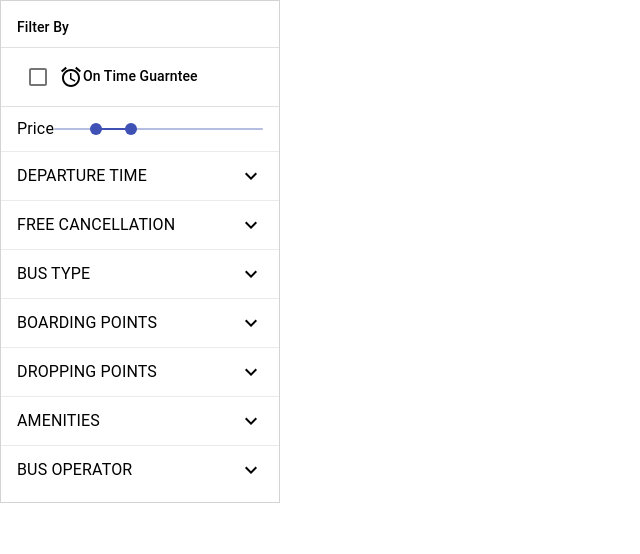
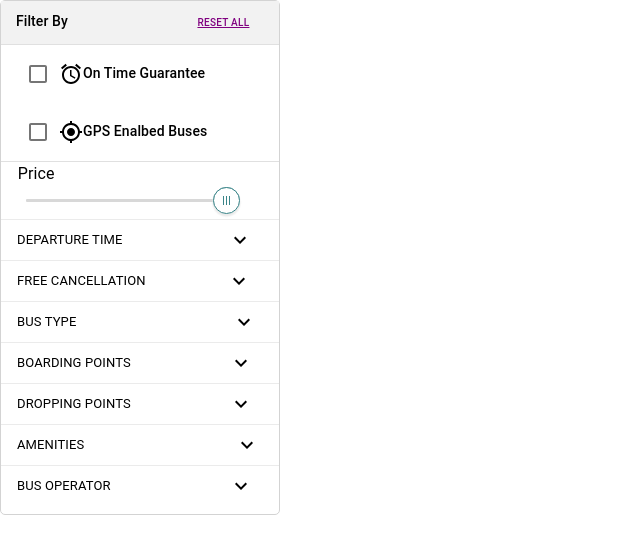
Before and after one commit to satwikn07/EaseMyTrip_clone, a React (Create React App) app: page /filters in a window 1280 px wide. Shown: the top 554 px of the page, without its empty margins (0-640 px from the left). Built offline with nearby package versions, Linux system fonts and the light colour scheme.

Commit message:
filterCompleted

```diff
--- a/src/Components/Filters/Filter.module.css
+++ /dev/null
@@ -1,3 +0,0 @@
-.textSize{
-    font-size: 2px;
-}
--- a/src/Components/Filters/FilterAmenities.jsx
+++ b/src/Components/Filters/FilterAmenities.jsx
@@ -2,7 +2,6 @@ import React from 'react';
 import { makeStyles } from '@material-ui/core/styles';
 import List from '@material-ui/core/List';
 import ListItem from '@material-ui/core/ListItem';
-import ListItemText from '@material-ui/core/ListItemText';
 import Collapse from '@material-ui/core/Collapse';
 import ExpandLess from '@material-ui/icons/ExpandLess';
 import ExpandMore from '@material-ui/icons/ExpandMore';
@@ -15,6 +14,10 @@ const useStyles = makeStyles((theme) => ({
       width: '100%',
       maxWidth: 280,
       backgroundColor: theme.palette.background.paper,
+    },
+    departureButton : {
+        fontSize: "13px",
+        marginRight: "151px"
     },
     textSize: {
         fontSize: "10px"
@@ -32,7 +35,7 @@ export const FilterAmenities = () => {
     return (
         <div>
             <ListItem button onClick={handleAmenities}>
-                <ListItemText primary="AMENITIES" />
+            <Typography className = {classes.departureButton}>AMENITIES</Typography>
                 {amenities ? <ExpandLess /> : <ExpandMore />}
             </ListItem>
                 <Collapse in={amenities} timeout="auto" unmountOnExit>
--- a/src/Components/Filters/FilterBoarding.jsx
+++ b/src/Components/Filters/FilterBoarding.jsx
@@ -2,7 +2,6 @@ import React from 'react';
 import { makeStyles } from '@material-ui/core/styles';
 import List from '@material-ui/core/List';
 import ListItem from '@material-ui/core/ListItem';
-import ListItemText from '@material-ui/core/ListItemText';
 import Collapse from '@material-ui/core/Collapse';
 import ExpandLess from '@material-ui/icons/ExpandLess';
 import ExpandMore from '@material-ui/icons/ExpandMore';
@@ -15,6 +14,10 @@ const useStyles = makeStyles((theme) => ({
       width: '100%',
       maxWidth: 280,
       backgroundColor: theme.palette.background.paper,
+    },
+    departureButton : {
+        fontSize: "13px",
+        marginRight: "98px"
     },
     textSize: {
         fontSize: "10px"
@@ -31,12 +34,12 @@ export const FilterBoarding = () => {
     return (
         <div>
             <ListItem button onClick={handleBoarding}>
-                <ListItemText primary="BOARDING POINTS" />
+            <Typography className = {classes.departureButton}>BOARDING POINTS</Typography>
                 {boarding ? <ExpandLess /> : <ExpandMore />}
-            </ListItem>
+            </ListItem >
                 <Collapse in={boarding} timeout="auto" unmountOnExit>
-                    <List component="div" disablePadding>
-                    <ListItem button className={classes.nested}>
+                    <List component="div" disablePadding >
+                        <ListItem button className={classes.nested}>
                             <Checkbox
                                 color="primary"
                                 inputProps={{ 'aria-label': 'secondary checkbox' }}
@@ -64,7 +67,7 @@ export const FilterBoarding = () => {
                             <Checkbox
                                 color="primary"
                                 inputProps={{ 'aria-label': 'secondary checkbox' }}
-                            /> <Typography>Panjagutta</Typography>
+                            /> <Typography >Panjagutta</Typography>
                         </ListItem>
                     </List>
                 </Collapse>
--- a/src/Components/Filters/FilterBusType.jsx
+++ b/src/Components/Filters/FilterBusType.jsx
@@ -2,7 +2,6 @@ import React from 'react';
 import { makeStyles } from '@material-ui/core/styles';
 import List from '@material-ui/core/List';
 import ListItem from '@material-ui/core/ListItem';
-import ListItemText from '@material-ui/core/ListItemText';
 import Collapse from '@material-ui/core/Collapse';
 import ExpandLess from '@material-ui/icons/ExpandLess';
 import ExpandMore from '@material-ui/icons/ExpandMore';
@@ -15,6 +14,10 @@ const useStyles = makeStyles((theme) => ({
       width: '100%',
       maxWidth: 280,
       backgroundColor: theme.palette.background.paper,
+    },
+    departureButton : {
+        fontSize: "13px",
+        marginRight: "156px"
     },
     textSize: {
         fontSize: "10px"
@@ -30,7 +33,7 @@ export const FilterBusType = () => {
     return (
         <div>
             <ListItem button onClick={handleBusType}>
-                <ListItemText primary="BUS TYPE" />
+            <Typography className = {classes.departureButton}>BUS TYPE</Typography>
                 {busType ? <ExpandLess /> : <ExpandMore />}
             </ListItem>
                 <Collapse in={busType} timeout="auto" unmountOnExit>
--- a/src/Components/Filters/FilterCancellation.jsx
+++ b/src/Components/Filters/FilterCancellation.jsx
@@ -2,7 +2,6 @@ import React from 'react';
 import { makeStyles } from '@material-ui/core/styles';
 import List from '@material-ui/core/List';
 import ListItem from '@material-ui/core/ListItem';
-import ListItemText from '@material-ui/core/ListItemText';
 import Collapse from '@material-ui/core/Collapse';
 import ExpandLess from '@material-ui/icons/ExpandLess';
 import ExpandMore from '@material-ui/icons/ExpandMore';
@@ -16,10 +15,14 @@ const useStyles = makeStyles((theme) => ({
         maxWidth: 280,
         backgroundColor: theme.palette.background.paper,
     },
+    departureButton : {
+        fontSize: "13px",
+        marginRight: "33%"
+    },
         textSize: {
             fontSize: "10px"
         }
-  }));
+}));
 
 
 export const FilterCancellation = () => {
@@ -31,7 +34,7 @@ export const FilterCancellation = () => {
     return (
         <div>
             <ListItem button onClick={handleCancellation}>
-            <ListItemText primary="FREE CANCELLATION"/>
+            <Typography className = {classes.departureButton}>FREE CANCELLATION</Typography>
             {cancellation ? <ExpandLess /> : <ExpandMore />}
         </ListItem>
             <Collapse in={cancellation} timeout="auto" unmountOnExit>
--- a/src/Components/Filters/FilterDeparture.jsx
+++ b/src/Components/Filters/FilterDeparture.jsx
@@ -2,7 +2,6 @@ import React from 'react';
 import { makeStyles } from '@material-ui/core/styles';
 import List from '@material-ui/core/List';
 import ListItem from '@material-ui/core/ListItem';
-import ListItemText from '@material-ui/core/ListItemText';
 import Collapse from '@material-ui/core/Collapse';
 import ExpandLess from '@material-ui/icons/ExpandLess';
 import ExpandMore from '@material-ui/icons/ExpandMore';
@@ -18,6 +17,10 @@ const useStyles = makeStyles((theme) => ({
       width: '100%',
       maxWidth: 280,
       backgroundColor: theme.palette.background.paper,
+    },
+    departureButton : {
+        fontSize: "13px",
+        marginRight: "43%"
     },
     textSize: {
         fontSize: "9px"
@@ -39,12 +42,12 @@ export const FilterDeparture = () => {
     return (
         <div>
             <ListItem button onClick={handleDeparture}>
-            <ListItemText primary="DEPARTURE TIME" className = {classes.textSize} />
+                <Typography className = {classes.departureButton}>DEPARTURE TIME</Typography>
             {departure ? <ExpandLess /> : <ExpandMore />}
         </ListItem>
             <Collapse in={departure} timeout="auto" unmountOnExit>
                 <List component="div" disablePadding>
-                    <ListItem button className={classes.nested}>
+                    <ListItem >
                         <Button className = {classes.outline} ><WbSunnyOutlinedIcon/> <br /> <Typography className = {classes.textSize}  >Before 6 AM</Typography> </Button>
                         <Button className = {classes.outline}><Brightness5OutlinedIcon/> <br /> <Typography className = {classes.textSize}  > 6 AM - 12 PM</Typography> </Button>
                         <Button className = {classes.outline}><Brightness4OutlinedIcon/> <br /> <Typography className = {classes.textSize} >12 PM - 6 PM</Typography> </Button>
--- a/src/Components/Filters/FilterDropping.jsx
+++ b/src/Components/Filters/FilterDropping.jsx
@@ -2,7 +2,6 @@ import React from 'react';
 import { makeStyles } from '@material-ui/core/styles';
 import List from '@material-ui/core/List';
 import ListItem from '@material-ui/core/ListItem';
-import ListItemText from '@material-ui/core/ListItemText';
 import Collapse from '@material-ui/core/Collapse';
 import ExpandLess from '@material-ui/icons/ExpandLess';
 import ExpandMore from '@material-ui/icons/ExpandMore';
@@ -16,6 +15,10 @@ const useStyles = makeStyles((theme) => ({
       width: '100%',
       maxWidth: 280,
       backgroundColor: theme.palette.background.paper,
+    },
+    departureButton : {
+        fontSize: "13px",
+        marginRight: "98px"
     },
     textSize: {
         fontSize: "10px"
@@ -33,7 +36,7 @@ export const FilterDropping = () => {
     return (
         <div>
             <ListItem button onClick={handleDropping}>
-                <ListItemText primary="DROPPING POINTS" />
+            <Typography className = {classes.departureButton}>DROPPING POINTS</Typography>
                 {dropping ? <ExpandLess /> : <ExpandMore />}
             </ListItem>
                 <Collapse in={dropping} timeout="auto" unmountOnExit>
--- a/src/Components/Filters/FilterOperator.jsx
+++ b/src/Components/Filters/FilterOperator.jsx
@@ -3,12 +3,12 @@ import { makeStyles } from '@material-ui/core/styles';
 import List from '@material-ui/core/List';
 import ListItem from '@material-ui/core/ListItem';
 import ListItemText from '@material-ui/core/ListItemText';
-
 import Collapse from '@material-ui/core/Collapse';
 import ExpandLess from '@material-ui/icons/ExpandLess';
 import ExpandMore from '@material-ui/icons/ExpandMore';
 import StarBorder from '@material-ui/icons/StarBorder';
 import ListItemIcon from '@material-ui/core/ListItemIcon';
+import { Typography } from '@material-ui/core';
 
 const useStyles = makeStyles((theme) => ({
     root: {
@@ -16,6 +16,10 @@ const useStyles = makeStyles((theme) => ({
       width: '100%',
       maxWidth: 280,
       backgroundColor: theme.palette.background.paper,
+    },
+    departureButton : {
+        fontSize: "13px",
+        marginRight: "118px"
     },
     textSize: {
         fontSize: "10px"
@@ -31,7 +35,7 @@ export const FilterOperator = () => {
     return (
         <div>
             <ListItem button onClick={handleOperator}>
-                <ListItemText primary="BUS OPERATOR" variant = "subtitle2" />
+            <Typography className = {classes.departureButton}>BUS OPERATOR</Typography>
                 {operator ? <ExpandLess /> : <ExpandMore />}
             </ListItem>
                 <Collapse in={operator} timeout="auto" unmountOnExit>
--- a/src/Components/Filters/Filters.jsx
+++ b/src/Components/Filters/Filters.jsx
@@ -1,11 +1,12 @@
 import React from 'react';
-import { makeStyles } from '@material-ui/core/styles';
+import { withStyles, makeStyles } from '@material-ui/core/styles';
 import List from '@material-ui/core/List';
 import ListItem from '@material-ui/core/ListItem';
 import Divider from '@material-ui/core/Divider';
-import { Typography } from '@material-ui/core';
+import { Button, Grid, Typography } from '@material-ui/core';
 import Checkbox from '@material-ui/core/Checkbox';
 import { Alarm } from '@material-ui/icons';
+import GpsFixedIcon from '@material-ui/icons/GpsFixed';
 import Slider from '@material-ui/core/Slider';
 import { FilterAmenities } from './FilterAmenities';
 import { FilterDropping } from './FilterDropping';
@@ -19,46 +20,106 @@ import { FilterOperator } from './FilterOperator';
 const useStyles = makeStyles((theme) => ({
     root: {
         border: "1px solid lightgrey",
-      width: '100%',
-      maxWidth: 280,
-      backgroundColor: theme.palette.background.paper,
+        borderRadius: "5px",
+        width: '100%',
+        maxWidth: 280,
+        backgroundColor: theme.palette.background.paper,
     },
-    textSize: {
-        fontSize: "10px"
+    resetButton: {
+        fontSize: "10px",
+        color: "purple",
+        textDecoration: "underline",
+        marginLeft: "43%"
+    },
+    headingBackground: {
+        background: "#F2F2F2",
+        padding: "7px",
+        marginTop: "-3%"
     }
   }));
 
 export const Filters = () => {
 
     const classes = useStyles();
-    const [value, setValue] = React.useState([20, 37]);
 
-    const handleChange = (event, newValue) => {
-        setValue(newValue);
-    };
+    const AirbnbSlider = withStyles({
+        root: {
+          color: '#3a8589',
+          height: 3,
+          padding: '13px 0',
+          marginLeft: 25,
+          width: 200
+        },
+        thumb: {
+          height: 27,
+          width: 27,
+          backgroundColor: '#fff',
+          border: '1px solid currentColor',
+          marginTop: -12,
+          marginLeft: -13,
+          boxShadow: '#ebebeb 0 2px 2px',
+          '&:focus, &:hover, &$active': {
+            boxShadow: '#ccc 0 2px 3px 1px',
+          },
+          '& .bar': {
+            // display: inline-block !important;
+            height: 9,
+            width: 1,
+            backgroundColor: 'currentColor',
+            marginLeft: 1,
+            marginRight: 1,
+          },
+        },
+        active: {},
+        track: {
+          height: 3,
+        },
+        rail: {
+          color: '#d8d8d8',
+          opacity: 1,
+          height: 3,
+        },
+      })(Slider);
+
+    function AirbnbThumbComponent(props) {
+        return (
+          <span {...props}>
+            <span className="bar" />
+            <span className="bar" />
+            <span className="bar" />
+          </span>
+        );
+      }
 
     return (
       <List component="nav" className={classes.root} aria-label="mailbox folders">
-        <ListItem button>
-          <Typography variant = "subtitle2" >Filter By</Typography>
+        <ListItem className = {classes.headingBackground} >
+          <Typography variant = "subtitle2" style = {{marginLeft: "3%"}} >Filter By</Typography>
+          <Button variant = "subtitle2" className = {classes.resetButton} >Reset All</Button>
         </ListItem>
         <Divider />
-        <ListItem button divider>
+        <ListItem >
             <Checkbox
                 color="primary"
                 inputProps={{ 'aria-label': 'secondary checkbox' }}
             />
-            <Alarm/><Typography variant = "subtitle2" >On Time Guarntee</Typography>
+            <Alarm/> <Typography variant = "subtitle2" >On Time Guarantee</Typography>
         </ListItem>
-        <ListItem button>
-          <Typography>Price</Typography>
-          <Slider
-                value={value}
-                onChange={handleChange}
-                valueLabelDisplay="auto"
-                aria-labelledby="range-slider"
+        <ListItem divider>
+            <Checkbox
+                color="primary"
+                inputProps={{ 'aria-label': 'secondary checkbox' }}
             />
+            <GpsFixedIcon/><Typography variant = "subtitle2" >GPS Enalbed Buses</Typography>
         </ListItem>
+        <Grid >
+          <Typography style = {{marginLeft: "6%"}}>Price</Typography>
+          <AirbnbSlider
+                ThumbComponent={AirbnbThumbComponent}
+                getAriaLabel={(index) => (index === 0 ? 'Minimum price' : 'Maximum price')}
+                defaultValue={[450, 1500]}
+            />
+        </Grid>
 
         <Divider light />
             <FilterDeparture/>
```
